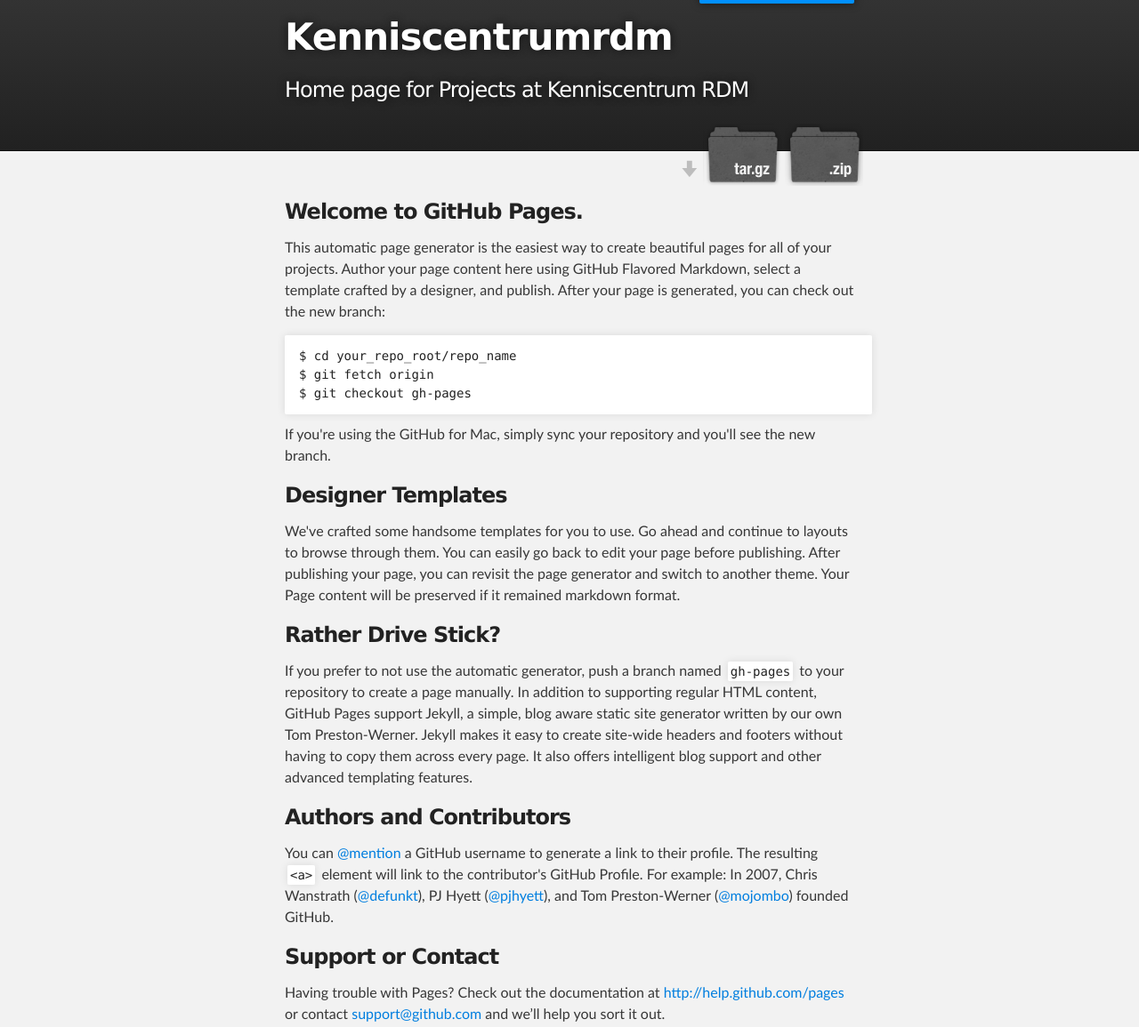
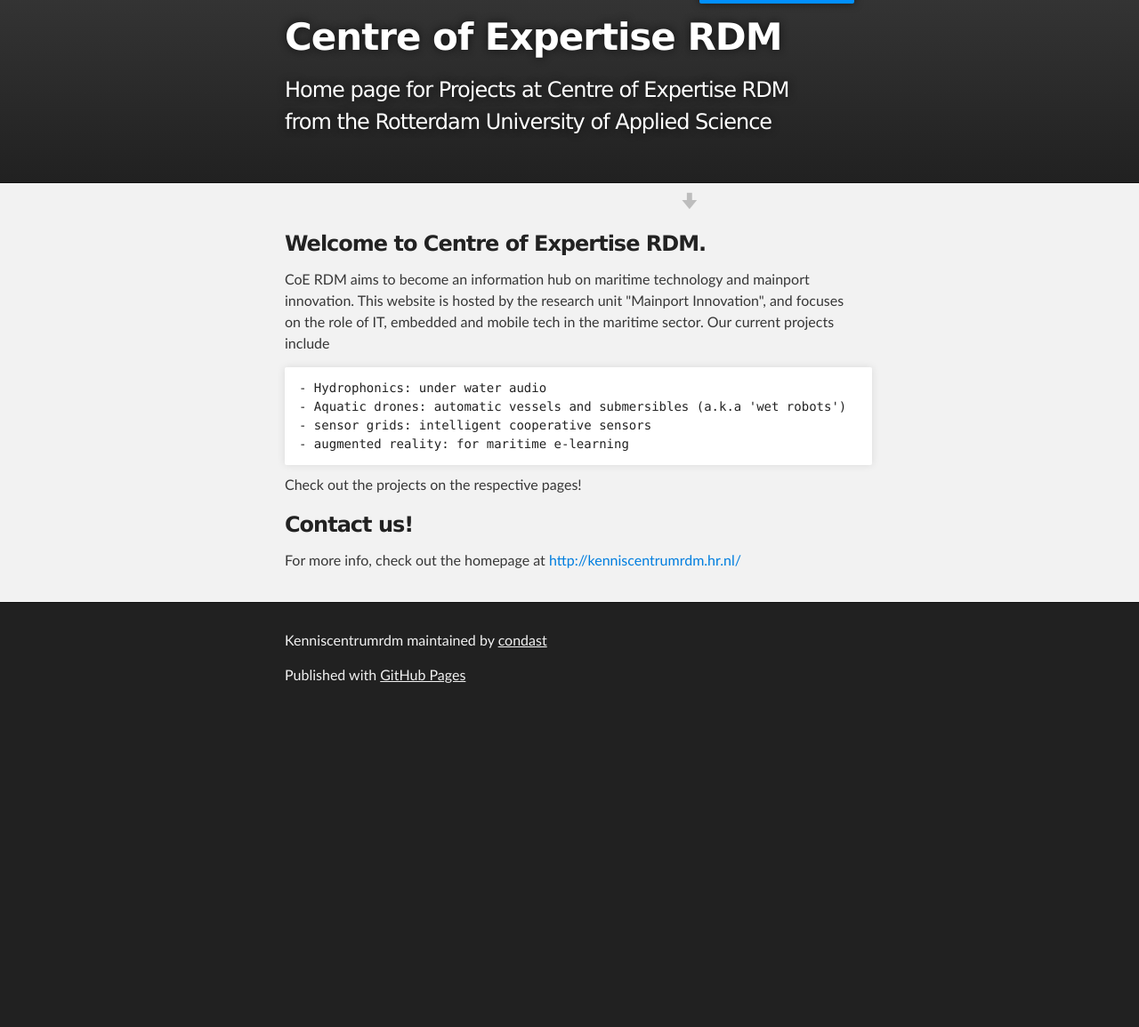
Before and after one commit to condast/KenniscentrumRDM, a plain HTML site: page index.html in a window 1280 px wide. Shown: the part 40-1195 px from the top of the page at 89% size. After the commit the page ends 846 px from the top, so only its background shows below. Drawn offline with Linux system fonts and the light colour scheme.

Commit message:
Project structure added

```diff
--- a/index.html
+++ b/index.html
@@ -4,7 +4,7 @@
   <head>
     <meta charset='utf-8'>
     <meta http-equiv="X-UA-Compatible" content="chrome=1">
-    <meta name="description" content="Kenniscentrumrdm : Home page for Projects at Kenniscentrum RDM">
+    <meta name="description" content="Kenniscentrum RDM : Home page for Projects at Kenniscentrum RDM">
 
     <link rel="stylesheet" type="text/css" media="screen" href="stylesheets/stylesheet.css">
 
@@ -18,12 +18,11 @@
         <header class="inner">
           <a id="forkme_banner" href="https://github.com/condast/KenniscentrumRDM">View on GitHub</a>
 
-          <h1 id="project_title">Kenniscentrumrdm</h1>
-          <h2 id="project_tagline">Home page for Projects at Kenniscentrum RDM</h2>
+          <h1 id="project_title">Centre of Expertise RDM</h1>
+          <h2 id="project_tagline">Home page for Projects at Centre of Expertise RDM <br>
+          from the Rotterdam University of Applied Science</h2>
 
             <section id="downloads">
-              <a class="zip_download_link" href="https://github.com/condast/KenniscentrumRDM/zipball/master">Download this project as a .zip file</a>
-              <a class="tar_download_link" href="https://github.com/condast/KenniscentrumRDM/tarball/master">Download this project as a tar.gz file</a>
             </section>
         </header>
     </div>
@@ -32,36 +31,22 @@
     <div id="main_content_wrap" class="outer">
       <section id="main_content" class="inner">
         <h3>
-<a name="welcome-to-github-pages" class="anchor" href="#welcome-to-github-pages"><span class="octicon octicon-link"></span></a>Welcome to GitHub Pages.</h3>
+<a name="welcome-to-coe-rdm" class="anchor" href="#welcome-to-cor-rdm"><span class="octicon octicon-link"></span></a>Welcome to Centre of Expertise RDM.</h3>
 
-<p>This automatic page generator is the easiest way to create beautiful pages for all of your projects. Author your page content here using GitHub Flavored Markdown, select a template crafted by a designer, and publish. After your page is generated, you can check out the new branch:</p>
+<p>CoE RDM aims to become an information hub on maritime technology and mainport innovation. This website is hosted by the research unit "Mainport Innovation", and focuses on the role of IT, embedded and mobile tech in the maritime sector. Our current projects include</p>
 
-<pre><code>$ cd your_repo_root/repo_name
-$ git fetch origin
-$ git checkout gh-pages
+<pre><code>- Hydrophonics: under water audio
+- Aquatic drones: automatic vessels and submersibles (a.k.a 'wet robots')
+- sensor grids: intelligent cooperative sensors
+- augmented reality: for maritime e-learning
 </code></pre>
 
-<p>If you're using the GitHub for Mac, simply sync your repository and you'll see the new branch.</p>
+<p>Check out the projects on the respective pages!</p>
 
 <h3>
-<a name="designer-templates" class="anchor" href="#designer-templates"><span class="octicon octicon-link"></span></a>Designer Templates</h3>
+<a name="contact" class="anchor" href="#contact"><span class="octicon octicon-link"></span></a>Contact us!</h3>
 
-<p>We've crafted some handsome templates for you to use. Go ahead and continue to layouts to browse through them. You can easily go back to edit your page before publishing. After publishing your page, you can revisit the page generator and switch to another theme. Your Page content will be preserved if it remained markdown format.</p>
-
-<h3>
-<a name="rather-drive-stick" class="anchor" href="#rather-drive-stick"><span class="octicon octicon-link"></span></a>Rather Drive Stick?</h3>
-
-<p>If you prefer to not use the automatic generator, push a branch named <code>gh-pages</code> to your repository to create a page manually. In addition to supporting regular HTML content, GitHub Pages support Jekyll, a simple, blog aware static site generator written by our own Tom Preston-Werner. Jekyll makes it easy to create site-wide headers and footers without having to copy them across every page. It also offers intelligent blog support and other advanced templating features.</p>
-
-<h3>
-<a name="authors-and-contributors" class="anchor" href="#authors-and-contributors"><span class="octicon octicon-link"></span></a>Authors and Contributors</h3>
-
-<p>You can <a href="https://github.com/blog/821" class="user-mention">@mention</a> a GitHub username to generate a link to their profile. The resulting <code>&lt;a&gt;</code> element will link to the contributor's GitHub Profile. For example: In 2007, Chris Wanstrath (<a href="https://github.com/defunkt" class="user-mention">@defunkt</a>), PJ Hyett (<a href="https://github.com/pjhyett" class="user-mention">@pjhyett</a>), and Tom Preston-Werner (<a href="https://github.com/mojombo" class="user-mention">@mojombo</a>) founded GitHub.</p>
-
-<h3>
-<a name="support-or-contact" class="anchor" href="#support-or-contact"><span class="octicon octicon-link"></span></a>Support or Contact</h3>
-
-<p>Having trouble with Pages? Check out the documentation at <a href="http://help.github.com/pages">http://help.github.com/pages</a> or contact <a href="mailto:support@github.com">support@github.com</a> and we’ll help you sort it out.</p>
+<p>For more info, check out the homepage at <a href="http://kenniscentrumrdm.hr.nl/">http://kenniscentrumrdm.hr.nl/</a></p>
       </section>
     </div>
 
```
Also changed, not shown: 2 other files.
